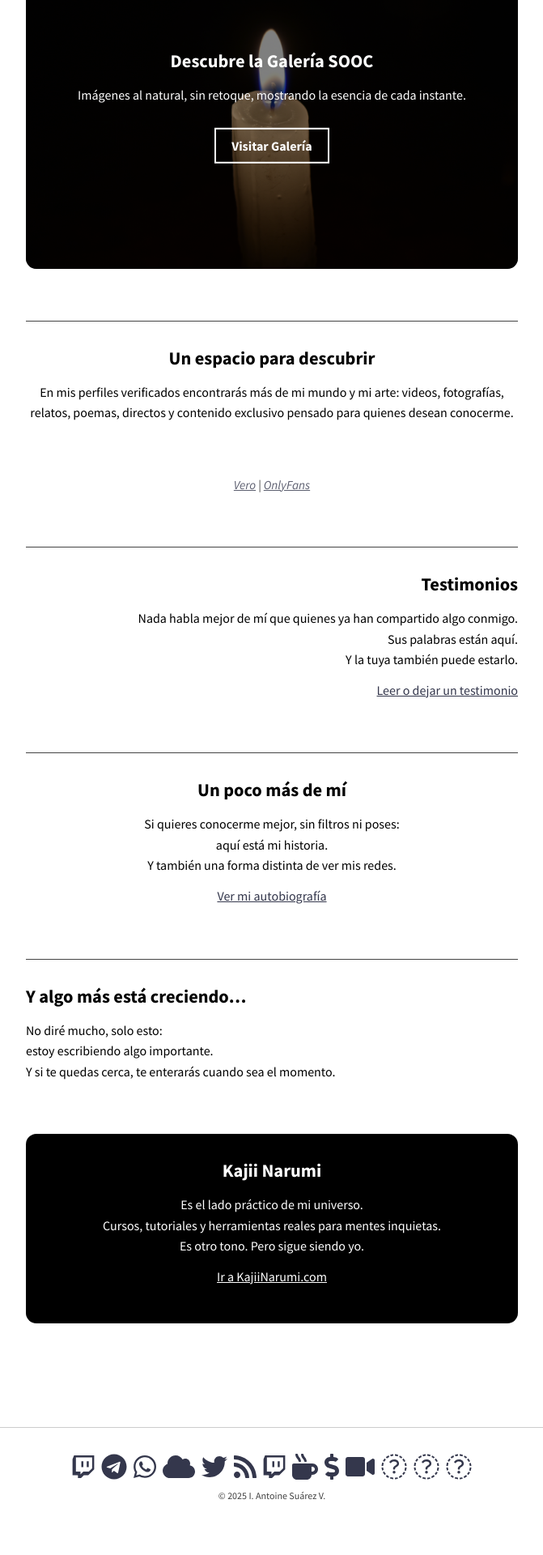
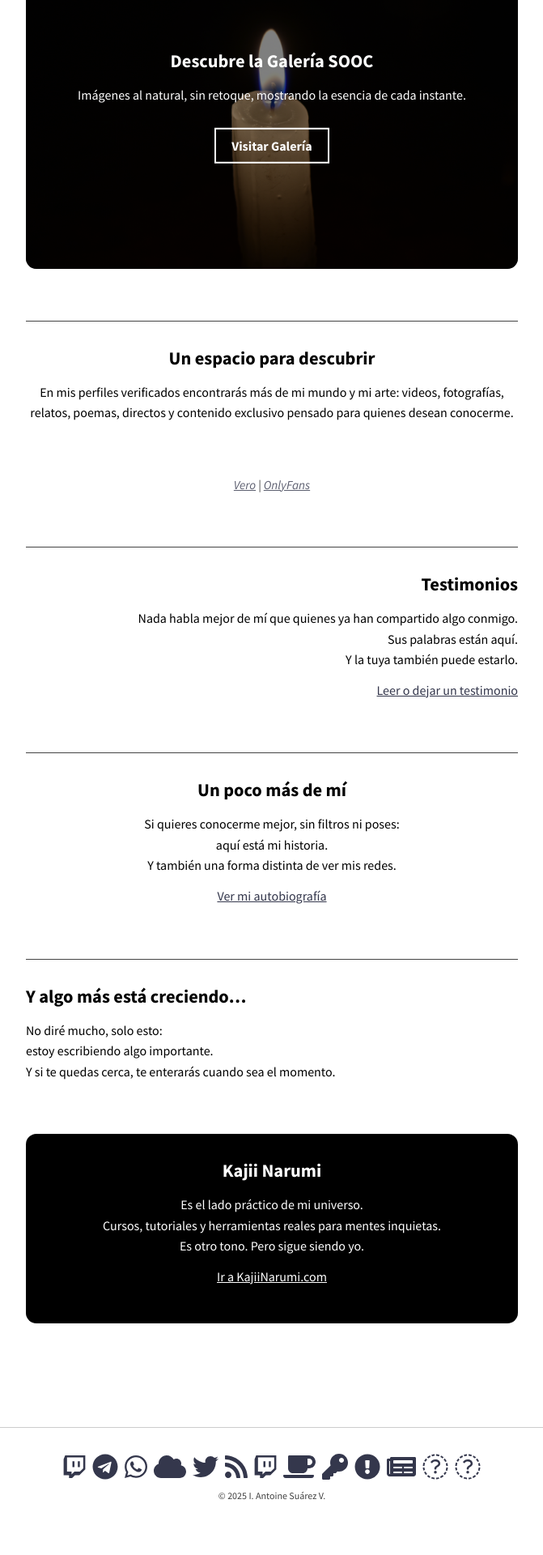
Before and after one commit to KajiiNarumi/iasuarezv, a Jekyll site: the page built from index.html, in a window 1280 px wide. Shown: the part 1973-3893 px from the top of the page at 81% size, without its empty margins (304-975 px from the left). Built offline with Jekyll 4.4.1, drawn with Linux system fonts in a browser that asks for light colours; nearby versions of some CDN libraries; the list of posts is cut into pages by our own code.

Commit message:
Update icons for various social media links

```diff
--- a/_config.yml
+++ b/_config.yml
@@ -141,24 +141,24 @@ footer_links:
 
 - title: Ko-fi
   url: https://ko-fi.com/iasuarezv
-  icon: fas fa-mug-hot
+  icon: fas fa-coffee
 
 - title: OnlyFans
   url: https://onlyfans.com/iasuarezv
-  icon: fas fa-dollar-sign
+  icon: fas fa-key
 
 - title: PornHub
   url: https://es.pornhub.com/model/vente-y-aprende
-  icon: fas fa-video
+  icon: fas fa-exclamation-circle
 
 - title: Substack
   url: https://iasuarezv.substack.com/
-  icon: fab fa-substack
+  icon: fas fa-newspaper
 
 - title: Vero
   url: https://vero.co/iasuarezv
-  icon: fas fa-v
+  icon: fas fa-circle-v
 
 - title: X
   url: https://x.com/IASuarezV
-  icon: fab fa-x-twitter
+  icon: fab fa-square-x-twitter
```
